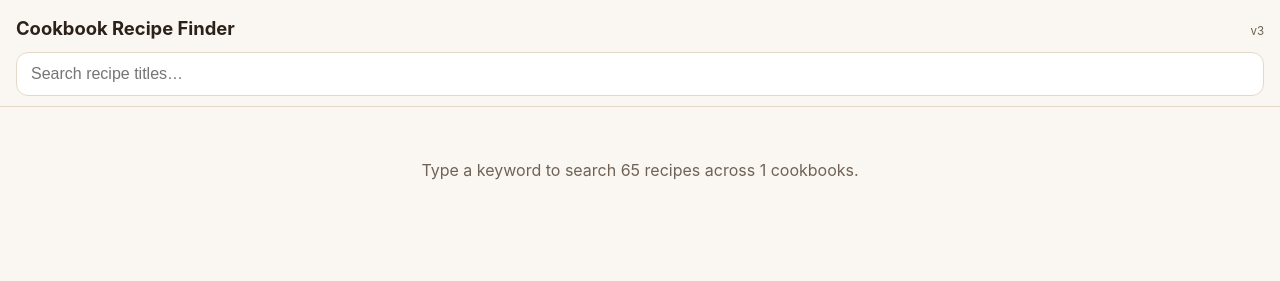
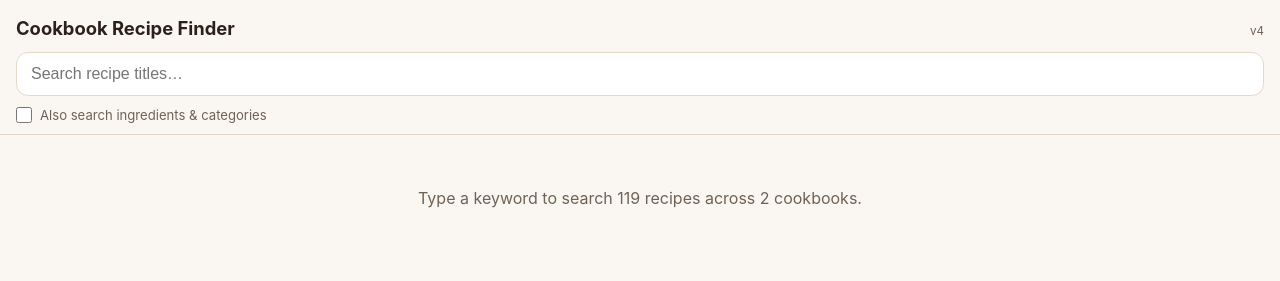
Before and after one commit to mattsoave/mattsoave-cooking-app-1, a plain HTML site: page index.html in a window 1280 px wide. Drawn offline with Linux system fonts and the light colour scheme.

Commit message:
Add Anything's Pastable and an ingredient-search toggle
Anything's Pastable (Dan Pashman): 54 recipes from the index (pp. 268-269) in source/anythings-pastable.md and data/recipes.json. The cross-referenced index is deduped by page range; non-recipes (equipment, people, essays, pasta-shape notes) are excluded and component/base recipes skipped. Page references are collapsed to a single span, except Kimchi alla Gricia which keeps '124, 131-132'.

Ingredient search: searchRecipes now takes { includeKeywords }. A header checkbox 'Also search ingredients & categories' (persisted in localStorage, default off) lets a query match a recipe's keywords - the index ingredients/categories - so 'tomato' surfaces recipes that list it even when the title doesn't. Title matches rank above keyword-only matches, and a 'matches: ...' hint explains keyword-only hits.

AGENTS.md documents filename=page-order, recipe vs non-recipe judgment, and the keyword-search setting. Version/cache bumped to 4.

```diff
--- a/app.js
+++ b/app.js
@@ -1,10 +1,11 @@
 // Cookbook Recipe Finder - app shell. Bump VERSION with CACHE in sw.js on release.
-const VERSION = "3";
+const VERSION = "4";
 
 const els = {
   version: document.getElementById("version"),
   search: document.getElementById("search"),
   clear: document.getElementById("clear"),
+  kwToggle: document.getElementById("kw-toggle"),
   results: document.getElementById("results"),
   meta: document.getElementById("meta"),
   hint: document.getElementById("hint")
@@ -12,6 +13,12 @@ const els = {
 
 let index = []; // flat list of recipe rows
 let cookbookCount = 0;
+
+// Whether search also looks at keywords (index ingredients/categories).
+// Persisted so it sticks between visits. Default off: title-only search.
+const KW_KEY = "cooking.includeKeywords";
+let includeKeywords = localStorage.getItem(KW_KEY) === "1";
+els.kwToggle.checked = includeKeywords;
 
 els.version.textContent = "v" + VERSION;
 
@@ -61,7 +68,7 @@ function render(query) {
   }
 
   els.hint.style.display = "none";
-  const matches = CookingSearch.searchRecipes(index, q);
+  const matches = CookingSearch.searchRecipes(index, q, { includeKeywords });
   els.meta.textContent = matches.length
     ? `${matches.length} recipe${matches.length === 1 ? "" : "s"}`
     : "";
@@ -69,17 +76,36 @@ function render(query) {
   if (!matches.length) {
     els.results.innerHTML = "";
     els.hint.style.display = "block";
-    els.hint.textContent = `No recipe titles match "${q}".`;
+    els.hint.textContent = includeKeywords
+      ? `No recipes or ingredients match "${q}".`
+      : `No recipe titles match "${q}". Turn on "Also search ingredients & categories" to broaden it.`;
     return;
   }
 
+  const terms = CookingSearch._norm(q).split(/\s+/).filter(Boolean);
   els.results.innerHTML = matches
     .map((r) => {
       const page = r.page != null ? `<span class="page-pill">p.&nbsp;${esc(String(r.page))}</span>` : "";
       const chapter = r.chapter ? ` &middot; ${esc(r.chapter)}` : "";
+      // When a result matched via keywords (its title doesn't contain the
+      // query), show which keyword(s) matched so the hit isn't mysterious.
+      let kwHint = "";
+      if (includeKeywords) {
+        const titleN = CookingSearch._norm(r.title);
+        const titleHasAll = terms.every((t) => titleN.includes(t));
+        if (!titleHasAll) {
+          const matched = (r.keywords || []).filter((k) =>
+            terms.some((t) => CookingSearch._norm(k).includes(t))
+          );
+          if (matched.length) {
+            kwHint = `<div class="recipe-kw">matches: ${esc(matched.join(", "))}</div>`;
+          }
+        }
+      }
       return `<li class="recipe">
         <div class="recipe-title">${highlight(r.title, q)}</div>
         <div class="recipe-sub"><span class="cookbook">${esc(r.cookbook)}</span>${chapter} ${page}</div>
+        ${kwHint}
       </li>`;
     })
     .join("");
@@ -105,6 +131,11 @@ els.clear.addEventListener("click", () => {
   els.search.focus();
   render("");
 });
+els.kwToggle.addEventListener("change", () => {
+  includeKeywords = els.kwToggle.checked;
+  localStorage.setItem(KW_KEY, includeKeywords ? "1" : "0");
+  render(els.search.value);
+});
 
 load();
 
--- a/data/recipes.json
+++ b/data/recipes.json
@@ -73,6 +73,68 @@
         { "title": "Walnut Cake (karidopita)", "page": 119, "keywords": ["cake", "walnuts"] },
         { "title": "White Bean Soup (fasolada)", "page": 14, "keywords": ["beans", "white", "carrots", "soup", "tomato juice", "walnuts"] }
       ]
+    },
+    {
+      "id": "anythings-pastable",
+      "title": "Anything's Pastable",
+      "author": "Dan Pashman",
+      "source": "index",
+      "recipes": [
+        { "title": "Cacio e Uova (Pasta with Pecorino and Eggs)", "page": "36-38", "keywords": ["cavatappi"] },
+        { "title": "Mac 'n' Dal", "page": "45-47", "keywords": ["curry leaves", "dal", "ditalini"] },
+        { "title": "Casarecce alla Vodka with Tomato Achaar", "page": "51-53", "keywords": ["campanelle", "casarecce"] },
+        { "title": "Ssamjang Aglio Olio", "page": "56-57", "keywords": ["bucatini"] },
+        { "title": "Thai Curry Quattrotini Mac 'n' Cheese", "page": "58-59", "keywords": ["cascatelli", "cheese"] },
+        { "title": "Campanelle with Squash, Walnuts, and Sage Brown Butter", "page": "60-62", "keywords": ["campanelle", "cascatelli"] },
+        { "title": "Spaghettoni alla Tadka", "page": "63-65", "keywords": ["curry leaves"] },
+        { "title": "Cacio e Pepe e Chili Crisp", "page": "68-70", "keywords": ["black pepper", "bucatini", "cascatelli", "chili crisp"] },
+        { "title": "Shrimp with Ají Amarillo, Olives, and Lime–Corn Nut Pangrattato", "page": "71-73", "keywords": ["ají amarillo", "casarecce"] },
+        { "title": "Fried and Boiled Noodles with Chickpeas (Ciceri e Tria)", "page": "74-77", "keywords": ["beans", "chickpeas", "ciceri e tria"] },
+        { "title": "Orecchiette with Salami, Fennel, Manchego, and White Wine", "page": "78-79", "keywords": ["calamarata", "cheese"] },
+        { "title": "Bucatini with Scallion Oil and Runny Eggs", "page": "80-82", "keywords": ["bucatini", "scallion"] },
+        { "title": "Orecchiette with Merguez and Broccoli Rabe", "page": "83-85", "keywords": ["broccoli rabe", "casarecce", "cascatelli"] },
+        { "title": "Spaghetti all'Assassina with Broccoli Rabe", "page": "92-95", "keywords": ["broccoli rabe"] },
+        { "title": "Zucchini and Feta Pasta with Za'atar Pangrattato", "page": "99-101", "keywords": ["bucatini", "cavatappi", "cheese", "zucchini"] },
+        { "title": "Chili Crisp Tahini Pasta with Fried Shallots", "page": "102-104", "keywords": ["casarecce", "cascatelli", "chili crisp"] },
+        { "title": "Shrimp Scampi with Lemon-Herb Pangrattato", "page": "105-107", "keywords": ["campanelle", "cascatelli"] },
+        { "title": "Cavatelli with Roasted Artichokes and Preserved Lemon", "page": "112-114", "keywords": ["artichoke", "casarecce", "cavatelli"] },
+        { "title": "Swordfish with Salsa Verde Sagne a Pezzi", "page": "115-117", "keywords": ["cascatelli"] },
+        { "title": "Pappardelle with Arugula and Olives", "page": "117-119", "keywords": ["arugula"] },
+        { "title": "Creste di Gallo with Fava Beans and Dandelion Greens", "page": "120-123", "keywords": ["beans", "fava", "campanelle", "creste di gallo", "dandelion greens"] },
+        { "title": "Kimchi Carbonara", "page": "124-127", "keywords": ["black pepper", "bucatini", "carbonara"] },
+        { "title": "Kimchi alla Gricia", "page": "124, 131-132", "keywords": ["black pepper"] },
+        { "title": "Shakshuka and Shells", "page": "133-135", "keywords": ["cestini"] },
+        { "title": "Linguine with Clam Miso Sauce", "page": "138-140", "keywords": ["clam"] },
+        { "title": "Larb-ish Cascatelli", "page": "141-143", "keywords": ["cascatelli", "creste di gallo"] },
+        { "title": "Busiate with Roasted Tomato Butter and Gim", "page": "144-145", "keywords": ["cavatappi"] },
+        { "title": "Gnocchi with Bacon and Sauerkraut", "page": "146-147", "keywords": ["bacon"] },
+        { "title": "Caramelized Endive and Radicchio with Savory Bagna Cauda", "page": "148-149", "keywords": ["anchovies"] },
+        { "title": "Keema Bolognese", "page": "160-164", "keywords": ["beef"] },
+        { "title": "Mapo Tofu", "page": "165-167", "keywords": ["cascatelli"] },
+        { "title": "Mexican Wedding Soup with Chipotle Turkey Albóndigas", "page": "168-170", "keywords": ["ditalini"] },
+        { "title": "Mezze Maniche with Harissa Lamb and Mint-Parsley Gremolata", "page": "172-174", "keywords": ["calamarata"] },
+        { "title": "Cajun Crawfish Carbonara with Cascatelli", "page": "175-179", "keywords": ["carbonara", "cascatelli", "crawfish"] },
+        { "title": "Shrimp and Andouille Mac 'n' Cheese", "page": "178-181", "keywords": ["cascatelli", "cheese"] },
+        { "title": "Pasta Mista with Garlic-and-Herb Cheese and Potatoes", "page": "188-189", "keywords": ["cheese"] },
+        { "title": "Mom's Mushroom Ragù with Cascatelli", "page": "190-192", "keywords": ["cascatelli"] },
+        { "title": "Fregola Sarda with Calamari and Saffron Broth", "page": "193-195", "keywords": ["calamari"] },
+        { "title": "Korean Rice Cakes in Meat Sauce", "page": "196-197", "keywords": ["beef"] },
+        { "title": "Lemony Tuna with Green Beans, Olives, Capers, and Parsley", "page": "201-203", "keywords": ["beans", "green beans", "cascatelli"] },
+        { "title": "Raw Heirloom Puttanesca with Fish Sauce and Calabrian Chili", "page": "204-206", "keywords": ["calabrian chili", "ditalini"] },
+        { "title": "Conchiglie with Corn, Avocado, and Fried (or Grilled) Halloumi", "page": "207-209", "keywords": ["avocado", "cestini", "cheese", "corn"] },
+        { "title": "No-Cook Heirloom Tomato Sauce with Capers, Currants, and Marinated Pine Nuts", "page": "210-211", "keywords": ["capers", "currants"] },
+        { "title": "Cavatelli with Crunchy Fresh Corn, Tomatoes, Ricotta Salata, and Mozzarella", "page": "212-213", "keywords": ["cavatelli", "cheese", "corn"] },
+        { "title": "Cascatelli with Spicy Broccoli Rabe Pesto", "page": "214-216", "keywords": ["broccoli rabe", "calabrian chili", "cascatelli", "cavatappi"] },
+        { "title": "Italian Cafeteria Hot Dog Pasta Salad with Canned Veggies", "page": "220-221", "keywords": ["corn"] },
+        { "title": "Pesto Ricotta Baked Cavatappi with Half Veggies", "page": "225-227", "keywords": ["cavatappi", "cheese"] },
+        { "title": "Pasta Pizza", "page": "232-235", "keywords": ["cheese"] },
+        { "title": "Artichoke, Feta, and Za'atar Pasta Pizza", "page": "234-236", "keywords": ["artichoke", "cheese"] },
+        { "title": "Charred Broccoli and Chili Crisp Pasta Pizza", "page": "234-236", "keywords": ["broccoli", "cheese", "chili crisp"] },
+        { "title": "Cauliflower and Beer Cheese Mac with Ritz Cracker and Chive Pangrattato", "page": "238-239", "keywords": ["cascatelli", "cestini", "cheese"] },
+        { "title": "Spinach Dip Lasagna Pinwheels", "page": "242-245", "keywords": ["artichoke"] },
+        { "title": "Smoked Cheddar and Chicken Manicotti \"Enchiladas\"", "page": "250-252", "keywords": ["cannelloni", "cheese", "chicken"] },
+        { "title": "Eggplant Timpano", "page": "253-257", "keywords": ["anellini", "cheese"] }
+      ]
     }
   ]
 }
--- a/index.html
+++ b/index.html
@@ -85,6 +85,17 @@
       cursor: pointer;
       display: none;
     }
+    .kw-toggle {
+      display: flex;
+      align-items: center;
+      gap: 8px;
+      margin-top: 10px;
+      font-size: 0.82rem;
+      color: var(--muted);
+      cursor: pointer;
+      user-select: none;
+    }
+    .kw-toggle input { accent-color: var(--accent); width: 16px; height: 16px; margin: 0; }
     main { padding: 12px 16px 40px; max-width: 680px; margin: 0 auto; }
     .meta { font-size: 0.8rem; color: var(--muted); margin: 4px 2px 12px; }
     ul { list-style: none; margin: 0; padding: 0; display: flex; flex-direction: column; gap: 8px; }
@@ -98,6 +109,7 @@
     .recipe-title { font-weight: 600; font-size: 1rem; }
     .recipe-sub { font-size: 0.85rem; color: var(--muted); margin-top: 3px; }
     .recipe-sub .cookbook { color: var(--text); }
+    .recipe-kw { font-size: 0.78rem; color: var(--accent); margin-top: 4px; }
     .page-pill {
       display: inline-block;
       background: var(--surface-2);
@@ -124,6 +136,10 @@
              placeholder="Search recipe titles&hellip;" aria-label="Search recipe titles" />
       <button id="clear" aria-label="Clear search">&times;</button>
     </div>
+    <label class="kw-toggle">
+      <input type="checkbox" id="kw-toggle" />
+      <span>Also search ingredients &amp; categories</span>
+    </label>
   </header>
   <main>
     <div class="meta" id="meta"></div>
--- a/sw.js
+++ b/sw.js
@@ -1,5 +1,5 @@
 // Service worker. Bump CACHE with VERSION in app.js on every release.
-const CACHE = "cooking-app-v3";
+const CACHE = "cooking-app-v4";
 const SHELL = [
   "./",
   "./index.html",
```
Also changed, not shown: search.js (+22 -10 lines), test/search.test.js (+21 -0 lines), 2 other files.
